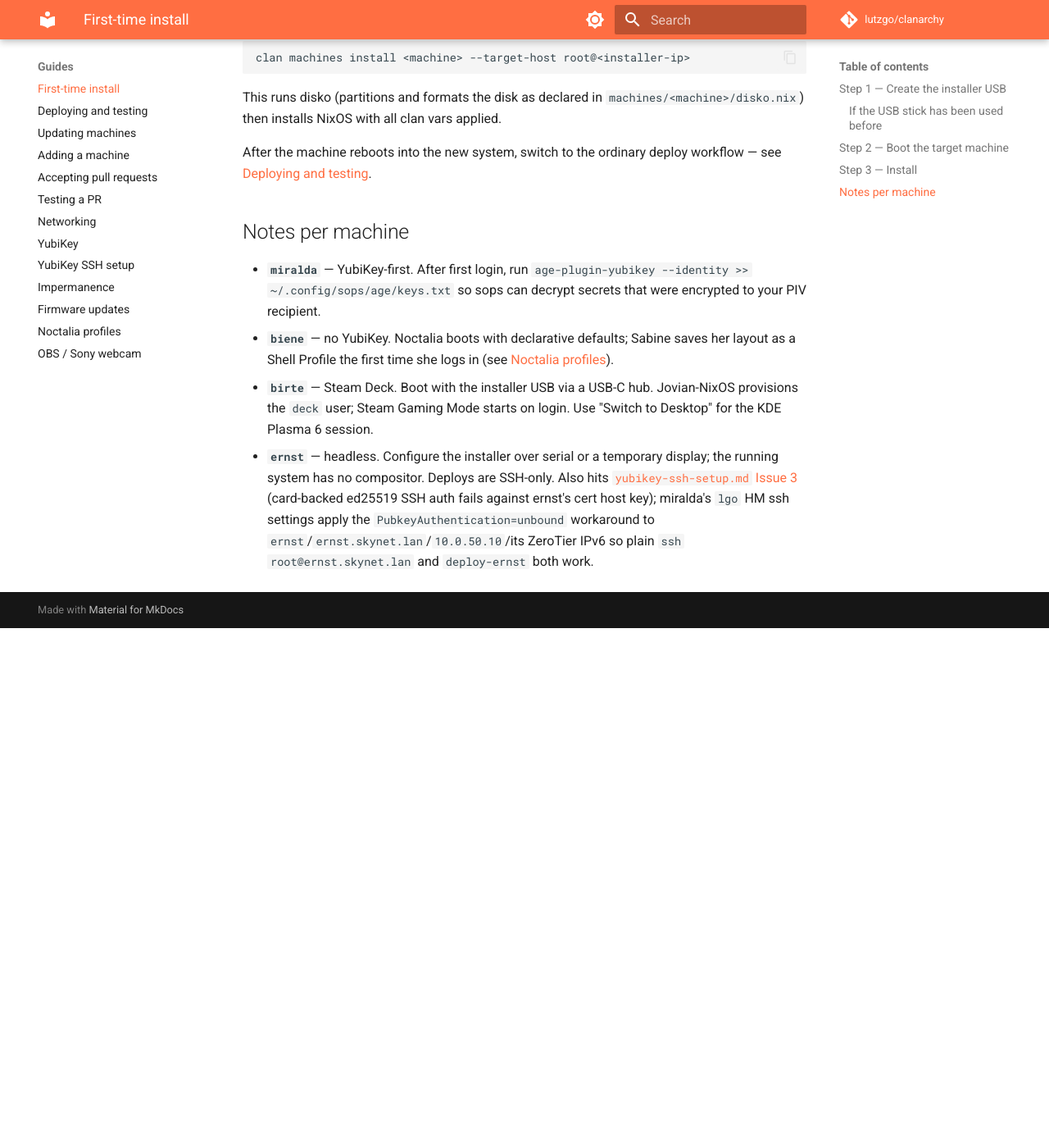
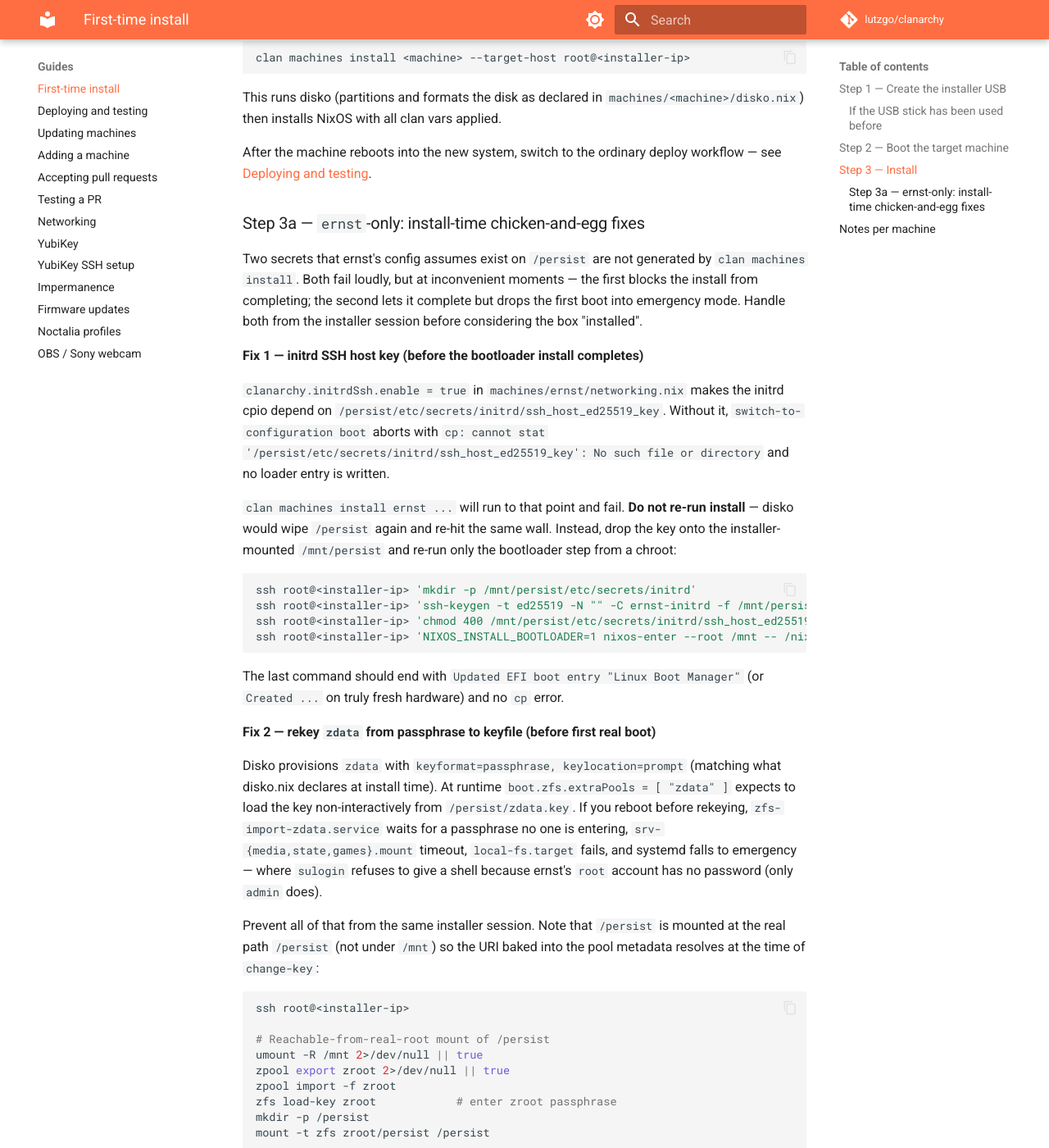
Before and after one commit to lutzgo/clanarchy, an MkDocs documentation site: the page built from docs/guides/first-time-install.md, in a window 1280 px wide and 1400 px high, scrolled down 2783 px. Shown: the whole window at 82% size. Built offline with MkDocs 1.6.1 and Material for MkDocs 9.7.7, drawn with Linux system fonts in a browser that asks for light colours; comment, search, counter and statistics services are not loaded; before the commit the page ends 3549 px from its top, so only the background shows below that; some of the changed text lies outside the part shown.

Commit message:
ernst: declare zdata datasets + server hardening (#18)
* ernst: declare zdata datasets + server hardening

Add three declarative datasets to zdata (media, state, games) — media
is a single hardlink domain for the arr suite + qBittorrent + libraries
with recordsize=1M and exec/setuid/devices off; state keeps default
recordsize and leaves exec on for services that invoke helper scripts;
games is exec-on for Steam binaries. zdata/backup is reserved.

Because disko does not reconcile against an already-provisioned pool,
docs/guides/ernst-zdata-datasets.md carries the matching one-time
`zfs create` runbook — mounts come from the fileSystems entries disko
emits from the same block.

Also harden the server role only (execWheelOnly, allowed-users=@wheel,
empty defaultPackages). Confined to ernst — verified miralda/biene/
birte configs are unaffected.

* docs(first-time-install): document ernst install-time chicken-and-eggs

Two secrets that ernst's config references on /persist are not
generated by `clan machines install`. Without them, the install
either fails (initrd host key missing → bootloader install aborts)
or succeeds and then drops the first boot into emergency mode
(zdata still keylocation=prompt → stage-2 mounts timeout →
local-fs.target fails → sulogin refuses because root is locked).

Add Step 3a to docs/guides/first-time-install.md walking through
both fixes from the installer session, and point the per-machine
`ernst` bullet at it.

````diff
--- a/docs/guides/first-time-install.md
+++ b/docs/guides/first-time-install.md
@@ -109,9 +109,75 @@ This runs disko (partitions and formats the disk as declared in `machines/<machi
 
 After the machine reboots into the new system, switch to the ordinary deploy workflow — see [Deploying and testing](deploy.md).
 
+### Step 3a — `ernst`-only: install-time chicken-and-egg fixes
+
+Two secrets that ernst's config assumes exist on `/persist` are not generated by `clan machines install`. Both fail loudly, but at inconvenient moments — the first blocks the install from completing; the second lets it complete but drops the first boot into emergency mode. Handle both from the installer session before considering the box "installed".
+
+**Fix 1 — initrd SSH host key (before the bootloader install completes)**
+
+`clanarchy.initrdSsh.enable = true` in `machines/ernst/networking.nix` makes the initrd cpio depend on `/persist/etc/secrets/initrd/ssh_host_ed25519_key`. Without it, `switch-to-configuration boot` aborts with `cp: cannot stat '/persist/etc/secrets/initrd/ssh_host_ed25519_key': No such file or directory` and no loader entry is written.
+
+`clan machines install ernst ...` will run to that point and fail. **Do not re-run install** — disko would wipe `/persist` again and re-hit the same wall. Instead, drop the key onto the installer-mounted `/mnt/persist` and re-run only the bootloader step from a chroot:
+
+```bash
+ssh root@<installer-ip> 'mkdir -p /mnt/persist/etc/secrets/initrd'
+ssh root@<installer-ip> 'ssh-keygen -t ed25519 -N "" -C ernst-initrd -f /mnt/persist/etc/secrets/initrd/ssh_host_ed25519_key'
+ssh root@<installer-ip> 'chmod 400 /mnt/persist/etc/secrets/initrd/ssh_host_ed25519_key'
+ssh root@<installer-ip> 'NIXOS_INSTALL_BOOTLOADER=1 nixos-enter --root /mnt -- /nix/var/nix/profiles/system/bin/switch-to-configuration boot'
+```
+
+The last command should end with `Updated EFI boot entry "Linux Boot Manager"` (or `Created ...` on truly fresh hardware) and no `cp` error.
+
+**Fix 2 — rekey `zdata` from passphrase to keyfile (before first real boot)**
+
+Disko provisions `zdata` with `keyformat=passphrase, keylocation=prompt` (matching what disko.nix declares at install time). At runtime `boot.zfs.extraPools = [ "zdata" ]` expects to load the key non-interactively from `/persist/zdata.key`. If you reboot before rekeying, `zfs-import-zdata.service` waits for a passphrase no one is entering, `srv-{media,state,games}.mount` timeout, `local-fs.target` fails, and systemd falls to emergency — where `sulogin` refuses to give a shell because ernst's `root` account has no password (only `admin` does).
+
+Prevent all of that from the same installer session. Note that `/persist` is mounted at the real path `/persist` (not under `/mnt`) so the URI baked into the pool metadata resolves at the time of `change-key`:
+
+```bash
+ssh root@<installer-ip>
+
+# Reachable-from-real-root mount of /persist
+umount -R /mnt 2>/dev/null || true
+zpool export zroot 2>/dev/null || true
+zpool import -f zroot
+zfs load-key zroot            # enter zroot passphrase
+mkdir -p /persist
+mount -t zfs zroot/persist /persist
+
+# Import zdata with its install-time passphrase
+zpool import -f zdata
+zfs load-key zdata            # enter the zdata passphrase you set during install
+
+# Generate raw key and rekey the pool
+umask 077
+dd if=/dev/urandom of=/persist/zdata.key bs=32 count=1 status=none
+chmod 400 /persist/zdata.key
+zfs change-key -o keyformat=raw -o keylocation=file:///persist/zdata.key zdata
+
+# Confirm and clean up
+zfs get keyformat,keylocation zdata
+# expected: keyformat=raw, keylocation=file:///persist/zdata.key
+zpool export zdata
+umount /persist
+zpool export zroot
+reboot
+```
+
+Pull the USB during POST. First boot should prompt for the zroot passphrase in stage 1 (TV or `ssh -p 2222 root@ernst.skynet.lan` — the initrd-ssh key from Fix 1 authenticates that connection) and then silently import zdata in stage 2.
+
+Verify from miralda:
+
+```bash
+ssh-keygen -R ernst.skynet.lan
+ssh root@ernst.skynet.lan 'zpool status; mount | grep -E "on /(boot|srv|var/lib/sops)"; systemctl --failed --no-pager'
+```
+
+Both pools ONLINE, five expected mounts present, zero failed units.
+
 ## Notes per machine
 
 - **`miralda`** — YubiKey-first. After first login, run `age-plugin-yubikey --identity >> ~/.config/sops/age/keys.txt` so sops can decrypt secrets that were encrypted to your PIV recipient.
 - **`biene`** — no YubiKey. Noctalia boots with declarative defaults; Sabine saves her layout as a Shell Profile the first time she logs in (see [Noctalia profiles](noctalia-profiles.md)).
 - **`birte`** — Steam Deck. Boot with the installer USB via a USB-C hub. Jovian-NixOS provisions the `deck` user; Steam Gaming Mode starts on login. Use "Switch to Desktop" for the KDE Plasma 6 session.
-- **`ernst`** — headless. Configure the installer over serial or a temporary display; the running system has no compositor. Deploys are SSH-only. Also hits [`yubikey-ssh-setup.md` Issue 3](yubikey-ssh-setup.md#issue-3-ssh-fails-with-card-backed-ed25519-key-gnupg-24x-bug) (card-backed ed25519 SSH auth fails against ernst's cert host key); miralda's `lgo` HM ssh settings apply the `PubkeyAuthentication=unbound` workaround to `ernst`/`ernst.skynet.lan`/`10.0.50.10`/its ZeroTier IPv6 so plain `ssh root@ernst.skynet.lan` and `deploy-ernst` both work.
+- **`ernst`** — headless. Configure the installer over serial or a temporary display; the running system has no compositor. Deploys are SSH-only. **Before treating install as done, work through [Step 3a](#step-3a-ernst-only-install-time-chicken-and-egg-fixes)** — the initrd-ssh host key and the `zdata` keyfile both need to be placed manually on `/persist` from the installer session; the first breaks the bootloader install, the second drops the first boot into emergency mode. Also hits [`yubikey-ssh-setup.md` Issue 3](yubikey-ssh-setup.md#issue-3-ssh-fails-with-card-backed-ed25519-key-gnupg-24x-bug) (card-backed ed25519 SSH auth fails against ernst's cert host key); miralda's `lgo` HM ssh settings apply the `PubkeyAuthentication=unbound` workaround to `ernst`/`ernst.skynet.lan`/`10.0.50.10`/its ZeroTier IPv6 so plain `ssh root@ernst.skynet.lan` and `deploy-ernst` both work.
````
Also changed, not shown: docs/guides/ernst-zdata-datasets.md (added, +116 -0 lines), 2 other files.
